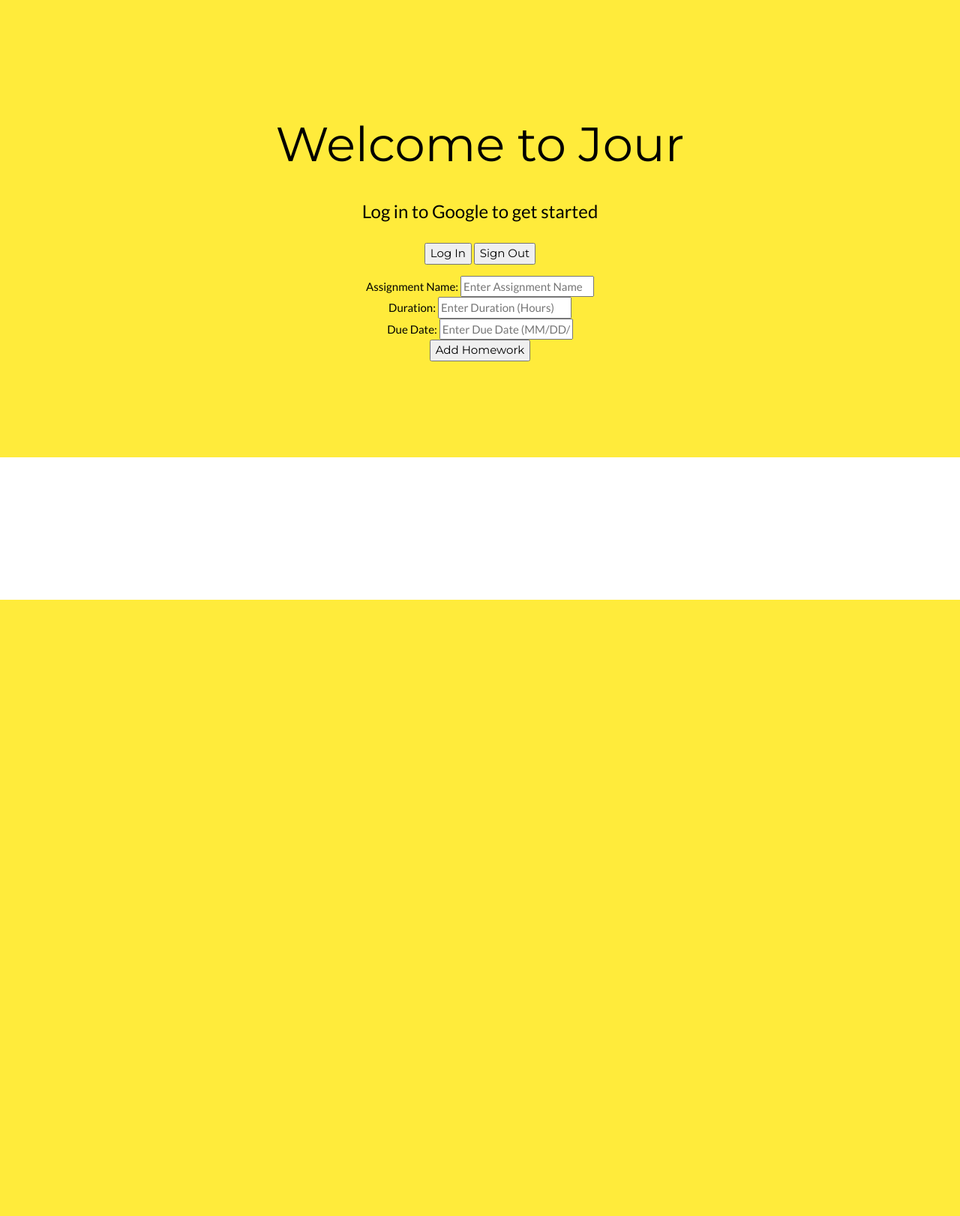
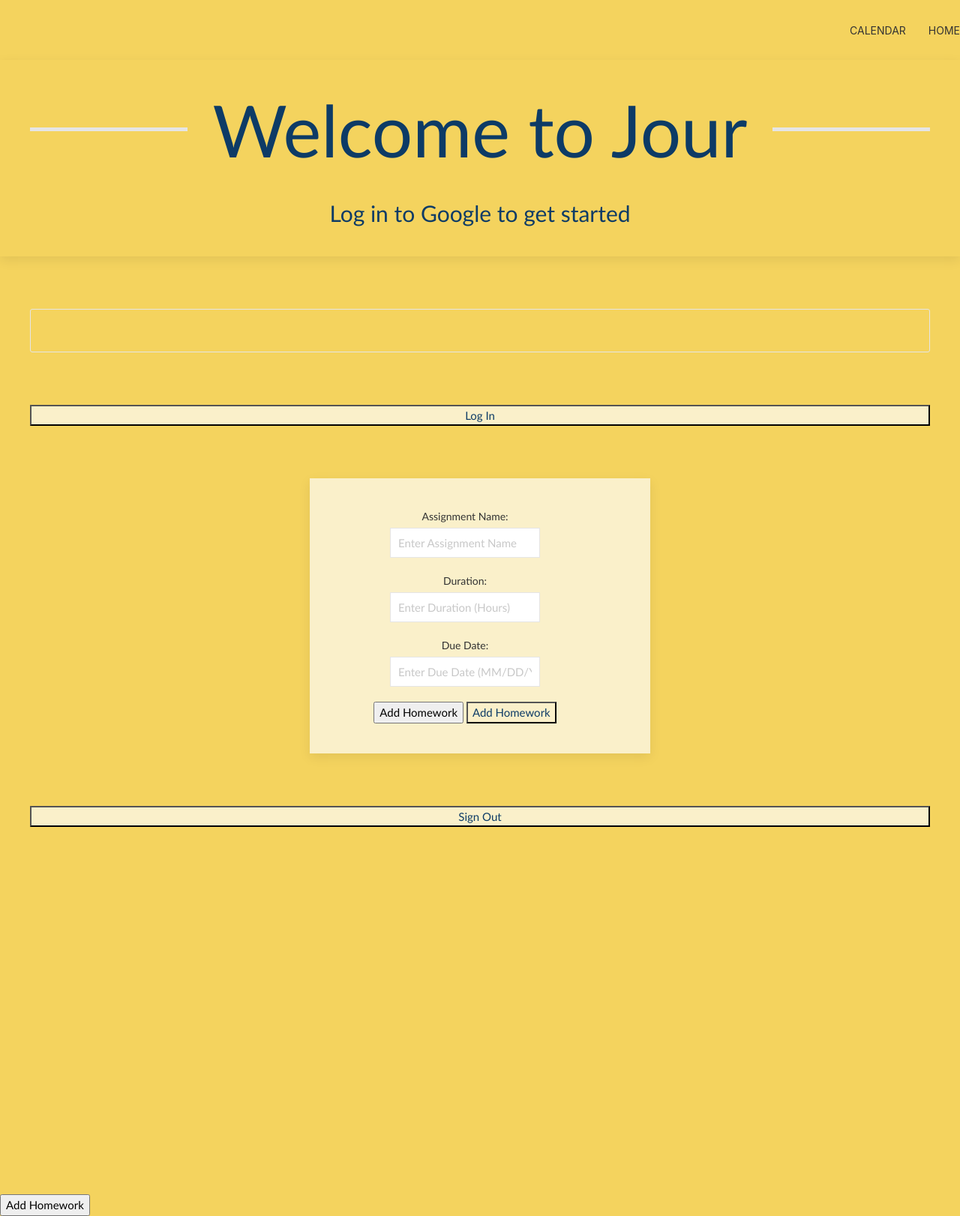
Before and after one commit to nikita0818/HonorsAcademyDND, a Django app: page / in a window 1280 px wide. Shown: the whole page at 75% size. Before the commit the page ends 800 px from the top, so only its background shows below. Run offline with Django 3.2, Linux system fonts and the light colour scheme; some libraries are stand-ins or nearby versions.

Commit message:
Update home.html

```diff
--- a/Calendar/templates/Calendar/home.html
+++ b/Calendar/templates/Calendar/home.html
@@ -1,46 +1,123 @@
 <!DOCTYPE html>
 <html lang="en">
-<title>Welcome to Jour</title>
+ <head>
 <meta charset="UTF-8">
 <meta name="viewport" content="width=device-width, initial-scale=1">
 <link rel="stylesheet" href="https://www.w3schools.com/w3css/4/w3.css">
 <link rel="stylesheet" href="https://fonts.googleapis.com/css?family=Lato">
 <link rel="stylesheet" href="https://fonts.googleapis.com/css?family=Montserrat">
 <link rel="stylesheet" href="https://cdnjs.cloudflare.com/ajax/libs/font-awesome/4.7.0/css/font-awesome.min.css">
-<style>
-    body,h1,h2,h3,h4,h5,h6 {font-family: "Lato", sans-serif}
-    .w3-bar,h1,button {font-family: "Montserrat", sans-serif}
-    .fa-anchor,.fa-coffee {font-size:200px}
-</style>
+   <!-- <head> -->
+       <title>Title</title>
+       <meta charset="utf-8">
+       <meta name="viewport" content="width=device-width, initial-scale=1">
+       <link rel="stylesheet" href="css/uikit.min.css" />
+       <script src="js/uikit.min.js"></script>
+       <script src="js/uikit-icons.min.js"></script>
+   <!-- head -->
+<!-- UIkit CSS -->
+<link rel="stylesheet" href="https://cdn.jsdelivr.net/npm/uikit@3.6.18/dist/css/uikit.min.css" />
 
-<body>
-    <!-- Header -->
-    <header class="w3-container w3-yellow w3-center" style="padding:128px 16px;">
-        <h1 class="w3-margin w3-jumbo">Welcome to Jour</h1>
-        <p class="w3-xlarge">Log in to Google to get started</p>
-
-    <!--Add buttons to initiate auth sequence and sign out-->
-    <button id="authorize_button" style="align-items: center;">Log In</button>
-    <button id="signout_button" style="align-items: center;">Sign Out</button>
+<!-- UIkit JS -->
+<script src="https://cdn.jsdelivr.net/npm/uikit@3.6.18/dist/js/uikit.min.js"></script>
+<script src="https://cdn.jsdelivr.net/npm/uikit@3.6.18/dist/js/uikit-icons.min.js"></script>
+</head>
 
 
-    <pre id="content" style="white-space: pre-wrap;align-items: center;"></pre>
+ <body class= "uk-background-cover" style="background-color: #f4d35e; font-family:Optima">
+<div class="uk-flex uk-flex-row uk-width-1-1 uk-flex-right">
+ <nav style="background-color: #f4d35e; font-family:Optima" class="uk-navbar-container" uk-navbar>
+   <div class="uk-navbar-right">
+       <ul class="uk-navbar-nav">
+           <li style="color:#0d3b66; font-family:Optima;" class="uk-active"><a href="#">Calendar</a></li>
+           <li style="color:#0d3b66; font-family:Optima;" class="uk-active"><a href="#">Home</a></li>
+         </ul>
+   </div>
+ </nav>
+</div>
+   <!-- Header -->
+ <div class="uk-flex uk-flex-column uk-width-1-1" style="background-color: #f4d35e">
+     <div class="uk-card uk-card-default uk-card-body" style="background-color: #f4d35e">
+       <h1 style="color:#0d3b66; font-family:Optima; background-color: #f4d35e" class="uk-heading-line uk-text-center uk-heading-large"><span>Welcome to Jour</span></h1>
+     <h2 style="color:#0d3b66; font-size:30px; font-family:Optima; background-color: #f4d35e"class="uk-text-center uk-heading-small"><span>Log in to Google to get started</span></h2>
+     </div>
+ </div>
 
-    <form>
-      <div class="form-group">
-        <label for="homeworkTitle">Assignment Name: </label>
-        <input type="homework" class="form-control" id="homeworkTitle" aria-describedby="homeworkName" placeholder="Enter Assignment Name">
-      </div>
-      <div class="form-group">
-        <label for="homeworkDuration">Duration: </label>
-        <input type="duration" class="form-control" id="homeworkDuration" placeholder="Enter Duration (Hours)">
-      </div>
-      <div class="form-group">
-        <label for="homeworkDueDate">Due Date: </label>
-        <input type="dueDate" class="form-control" id="homeworkDueDate" placeholder="Enter Due Date (MM/DD/YY)">
-      </div>
-      <button id= homework_button type="submit" class="btn btn-primary">Add Homework</button>
-    </form>
+ <div class="uk-section uk-section-muted" style="color:#0d3b66; background-color: #f4d35e">
+   <div class="uk-container" style="color:#0d3b66; background-color: #f4d35e">
+     <pre id="content" style="color:#0d3b66; background-color: #f4d35e" class="uk-text-center uk-text-large"> </pre>
+   </div>
+ </div>
+
+   <!--Add buttons to initiate auth sequence and sign out-->
+<div class="uk-section uk-section-default uk-padding-remove" style="background-color: #f4d35e">
+ <div class="uk-container uk-flex uk-flex-column" style="background-color: #f4d35e">
+   <button id="authorize_button" style="color:#0d3b66; font-family:Optima; background-color: #faf0ca">Log In</button>
+ </div>
+</div>
+
+<!-- <div class="uk-section uk-section-default uk-padding-remove-bottom uk-padding-left uk-padding-right" style="background-color: #f4d35e">
+ <div class="uk-container uk-flex uk-flex-row" style="background-color: #f4d35e"> -->
+<div class="uk-grid-collapse uk-child-width-expand@s uk-text-center uk-margin-large-top" uk-grid>
+ <div>
+     <div class="uk-background-muted uk-padding" style="background-color: #f4d35e">
+     </div>
+ </div>
+   <div class="uk-card uk-card-default uk-card-body uk-flex uk-flex-center"  style="background-color: #faf0ca">
+     <form class="uk-form-stacked" >
+       <div class="form-group uk-margin">
+         <label class="uk-form-label" for="homeworkTitle form-horizontal-text">Assignment Name: </label>
+         <input type="homework" class="form-control uk-input uk-form-width-medium" id="homeworkTitle" aria-describedby="homeworkName" placeholder="Enter Assignment Name">
+       </div>
+       <div class="form-group uk-margin">
+         <label class="uk-form-label" for="homeworkDuration form-horizontal-text">Duration: </label>
+         <input type="duration" class="form-control uk-input uk-form-width-medium" id="homeworkDuration" placeholder="Enter Duration (Hours)">
+       </div>
+       <div class="form-group uk-margin">
+         <label class="uk-form-label" for="homeworkDueDate form-horizontal-text">Due Date: </label>
+         <input type="dueDate" class="form-control uk-input uk-form-width-medium" id="homeworkDueDate" placeholder="Enter Due Date (MM/DD/YY)">
+       </div>
+       <button id= homework_button type="submit" class="btn btn-primary">Add Homework</button>
+       <button id="homework_button" style="color:#0d3b66; font-family:Optima; background-color: #faf0ca" >Add Homework</button>
+     </form>
+     </div>
+     <div>
+       <div class="uk-background-muted uk-padding" style="background-color: #f4d35e">
+       </div>
+   </div>
+</div>
+ <!-- </div> -->
+
+ <div class="uk-section uk-section-default " style="background-color: #f4d35e">
+   <!-- <div class="uk-container uk-flex uk-flex-column " style="background-color: #f4d35e">
+   <button id="homework_button" style="color:#0d3b66; font-family:Optima; background-color: #faf0ca" >Add Homework</button>
+   </div> -->
+ <div class="uk-container uk-flex uk-flex-column" style="background-color: #f4d35e">
+   <button id="signout_button" style="color:#0d3b66; font-family:Optima; background-color: #faf0ca">Sign Out</button>
+ </div>
+</div>
+
+<div class=" uk-section uk-section-default uk-text-center uk-section-xlarge" style="background-color: #f4d35e">
+</div>
+
+
+    <!-- THIS IS NEW -->
+    <script type="text/javascript">
+      function fn1()
+      {
+      var Title = document.getelementbyId("homeworkTitle").value;
+     //<!-- add a function to put "+Title as an input for the google calendar-->
+
+      var Duration = document.getelementbyId("homeworkDuration").value;
+     // <!-- add a function to put "+Duration as an input for the google calendar-->
+
+      var DueDate = document.getelementbyId("homeworkDueDate").value;
+     //  <!-- add a function to put "+DueDate as an input for the google calendar-->
+      }
+  </script>
+
+      <button onclick="fn1()" id="homeworkbutton">Add Homework</button>
+
 
     <script type="text/javascript">
       // Client ID and API key from the Developer Console
```
